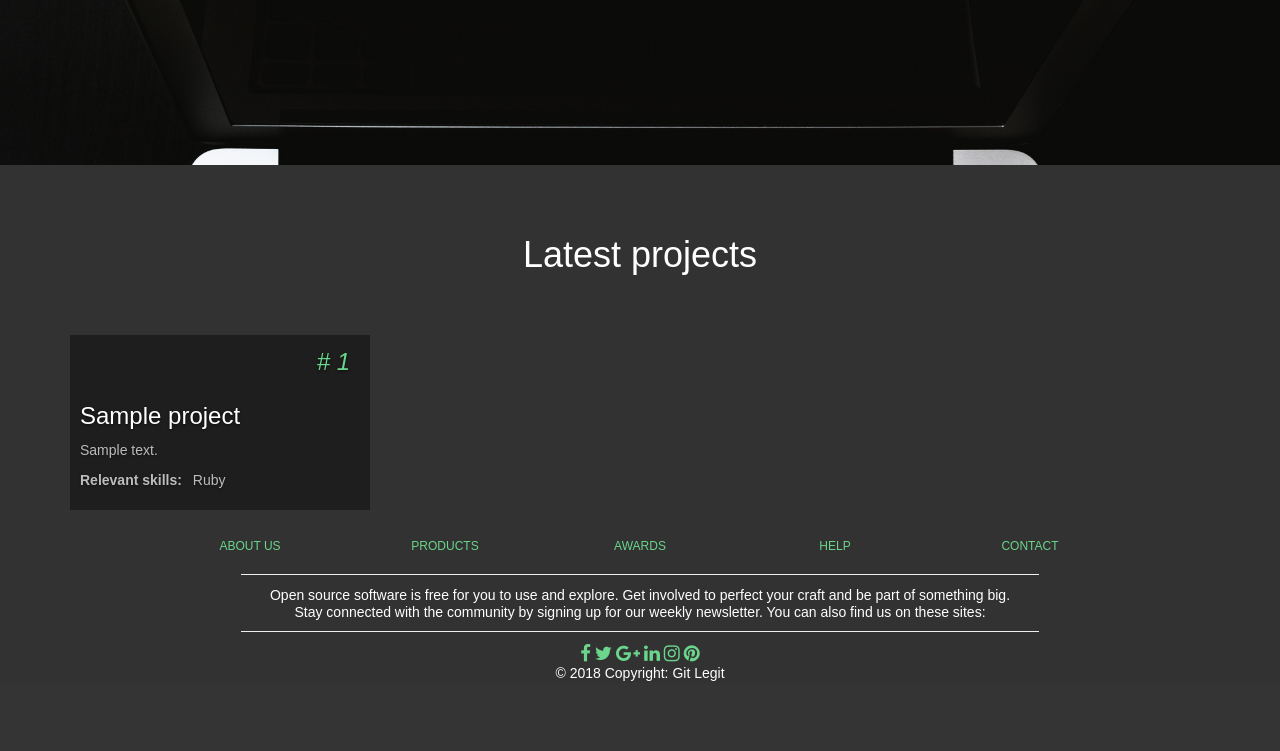
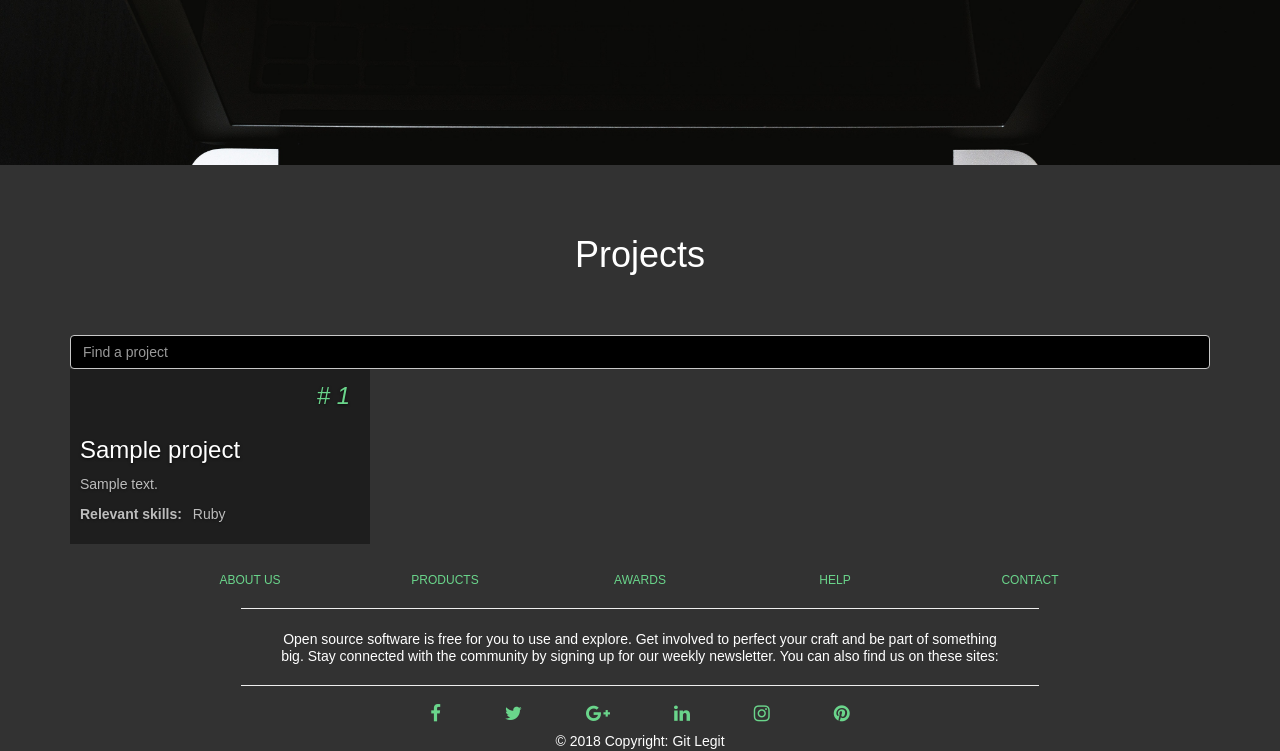
Before and after one commit to MasakiNoguchi/git-legit, a Rails app: page / in a window 1280 px wide. Shown: the part 705-1456 px from the top of the page. Before the commit the page ends 1386 px from the top, so only its background shows below. Run offline with Rails 7, Linux system fonts and the light colour scheme; data comes from the database, SQL or seed files in the repository; tables that the repository leaves empty hold one stand-in row (values such as "Sample post"); style sheets or scripts are compiled from the project's sources; parts of the project's set-up code (start-up, migrations or seed data) failed here and were passed over; some libraries are stand-ins or nearby versions.

Commit message:
search bar among other things

```diff
--- a/app/assets/stylesheets/components/_footer.scss
+++ b/app/assets/stylesheets/components/_footer.scss
@@ -10,3 +10,11 @@
   align-content: center;
   display: flex;
 }
+
+.container i {
+  padding: 10px 30px;
+}
+
+.row.d-flex.text-center.justify-content-center.mb-md-0.mb-4 {
+  padding: 10px;
+}
--- a/app/assets/stylesheets/components/_index.scss
+++ b/app/assets/stylesheets/components/_index.scss
@@ -6,3 +6,4 @@
 @import "button";
 @import "link";
 @import "form";
+@import "footer";
--- a/app/controllers/pages_controller.rb
+++ b/app/controllers/pages_controller.rb
@@ -2,7 +2,15 @@ class PagesController < ApplicationController
   helper_method :project_skills
 
   def home
-    @projects = Project.last(10).reverse
+    if params[:query].present?
+      @projects = Project.search(params[:query])
+      respond_to do |format|
+        format.html { redirect_to root_path }
+        format.js  # <-- will render `app/views/pages/home.js.erb`
+      end
+    else
+      @projects = Project.all
+    end
   end
 
   def project_skills(project)
--- a/app/models/project.rb
+++ b/app/models/project.rb
@@ -11,4 +11,10 @@ class Project < ApplicationRecord
     array = self.contributions.select { |contribution| contribution.interests.length > 0 && contribution.status == "open" }
     !array.empty?
   end
+
+  include AlgoliaSearch
+
+  algoliasearch do
+    attribute :title, :description
+  end
 end
--- a/app/views/layouts/application.html.erb
+++ b/app/views/layouts/application.html.erb
@@ -15,5 +15,7 @@
     <%= yield %>
     <%= javascript_include_tag 'application' %>
     <%= javascript_pack_tag 'application' %>
+    <%= yield(:after_js) %>
+    <%= render 'shared/footer' %>
   </body>
 </html>
--- /dev/null
+++ b/app/views/pages/_results_home.html.erb
@@ -0,0 +1,14 @@
+<% @projects.each_with_index do |project, i| %>
+  <div class="col-xs-12 col-sm-4">
+    <div class="card">
+      <div class="card-category green"># <%= i + 1 %></div>
+      <div class="card-description">
+        <h2 class="project-title"><%= project.title %></h2>
+        <p><%= project.description[0, 100] %></p>
+        <p><strong>Relevant skills: &ensp;</strong><%= project_skills(project).join(", ") %></p>
+      </div>
+      <!-- <img class="card-user" src="https://kitt.lewagon.com/placeholder/users/tgenaitay"> -->
+      <a class="card-link" href="<%= project_path(project) %>" ></a>
+    </div>
+  </div>
+<% end %>
--- a/app/views/pages/home.html.erb
+++ b/app/views/pages/home.html.erb
@@ -1,21 +1,63 @@
 <%= render 'banner' %>
 <div class="container">
-  <h1 class="latest-projects">Latest projects</h1>
-  <div class="row">
-    <% @projects.each_with_index do |project, i| %>
-      <div class="col-xs-12 col-sm-4">
-        <div class="card">
-          <div class="card-category green"># <%= i + 1 %></div>
-          <div class="card-description">
-            <h2><%= project.title %></h2>
-            <p><%= project.description[0, 100] %></p>
-            <p><strong>Relevant skills: &ensp;</strong><%= project_skills(project).join(", ") %></p>
-          </div>
-          <!-- <img class="card-user" src="https://kitt.lewagon.com/placeholder/users/tgenaitay"> -->
-          <a class="card-link" href="<%= project_path(project) %>" ></a>
-        </div>
-      </div>
+  <h1 class="latest-projects">Projects</h1>
+    <%= form_tag root_path, method: :get, remote: true do %>
+      <%= text_field_tag :query,
+        params[:query],
+        id: 'search',
+        class: "form-control",
+        placeholder: "Find a project"
+      %>
     <% end %>
+
+  <div class="row" id="results">
+    <%= render "pages/results_home", results: @projects %>
   </div>
 </div>
-<%= render 'how' %>
+<script>
+  const allProjects = []
+</script>
+<% @projects.each do |project| %>
+  <script>allProjects.push(`<%= project.title %>`)</script>
+<% end %>
+
+<script>
+  // const results = document.getElementById('results');
+
+  // function refreshResults(results, innerHTML) {
+  //   results.innerHTML = innerHTML;
+  // }
+
+
+  const displayCards = (word) => {
+
+    document.querySelectorAll(".project-title").forEach((title) => {
+      downcasedTitle = title.innerHTML.toLowerCase()
+      downcasedWord = word.toLowerCase()
+      if (downcasedTitle.includes(downcasedWord)) {
+        title.parentNode.parentNode.parentNode.style.display = "block"
+      } else {
+        title.parentNode.parentNode.parentNode.style.display = "none";
+      }
+    })
+    if (word === "") {
+      document.querySelectorAll(".project-title").forEach((title) => {
+        title.parentNode.parentNode.parentNode.style.display = "block"
+      })
+    }
+  }
+
+  const searchBar = document.getElementById('search');
+  word = "";
+  searchBar.addEventListener("keyup", (event) => {
+    if (event.key == "Backspace") {
+      word = word.substring(0, word.length - 1);
+    } else if (event.key.length > 1 ) {
+      console.log("not adding any letter")
+    } else {
+      word += event.key;
+    }
+    displayCards(word);
+  })
+
+</script>
--- a/app/views/pages/_how.html.erb
+++ b/app/views/shared/_footer.html.erb
@@ -1,5 +1,5 @@
   <head>
-    <link rel="stylesheet" type="text/css" href="style.css">
+    <!-- <link rel="stylesheet" type="text/css" href="style.css"> -->
     <link rel="stylesheet" href="https://use.fontawesome.com/releases/v5.0.13/css/all.css" integrity="sha384-DNOHZ68U8hZfKXOrtjWvjxusGo9WQnrNx2sqG0tfsghAvtVlRW3tvkXWZh58N9jp" crossorigin="anonymous">
     <link rel="stylesheet" href="https://cdnjs.cloudflare.com/ajax/libs/font-awesome/4.7.0/css/font-awesome.min.css">
   </head>
--- /dev/null
+++ b/config/initializers/algoliasearch.rb
@@ -0,0 +1,4 @@
+AlgoliaSearch.configuration = {
+  application_id: 'B8QPQJJU6A',
+  api_key: '31c0a922d21b4b61566f127b0d730aa3'
+}
```
Also changed, not shown: app/assets/javascripts/application.js (+27 -0 lines), app/controllers/projects_controller.rb (+6 -1 lines), app/views/pages/home.js.erb (added, +11 -0 lines), Gemfile, Gemfile.lock, app/assets/javascripts/algoliasearch.js (added).
